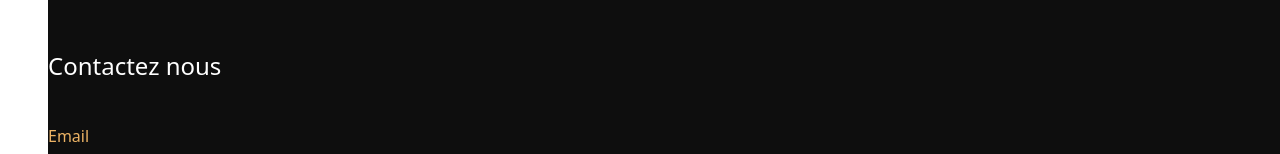
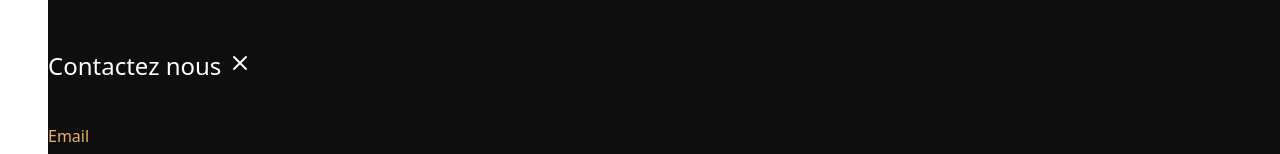
Before and after one commit to GitAlexisBERNARD/Lightbrary, a Vue app: page /contact in a window 1280 px wide. Shown: the top 154 px of the page. Built offline with nearby package versions, Linux system fonts and the light colour scheme.

Commit message:
début contactIsOpen

```diff
--- a/src/pages/contact/index.vue
+++ b/src/pages/contact/index.vue
@@ -1,6 +1,18 @@
+<script setup lang="ts">
+import IconX from '@/components/icons/x.vue'
+import { ref } from 'vue'
+const contactIsOpen = ref(false)
+</script>
+
 <template>
   <div class="ml-12 z-10 bg-Primary1(Black)">
-    <div class="text-Primary2(White) pt-12 pb-10 text-lg">Contactez nous</div>
+    <div class="text-Primary2(White) pt-12 pb-10 text-lg">
+      Contactez nous
+      <button @click="contactIsOpen = false">
+        <IconX />
+      </button>
+      <!--faire en sorte que la page contact se ferme quand on clique sur la croix-->
+    </div>
     <div class="text-Secondary1(Gold)">Email</div>
     <div class="mt-2">
       <input
```
